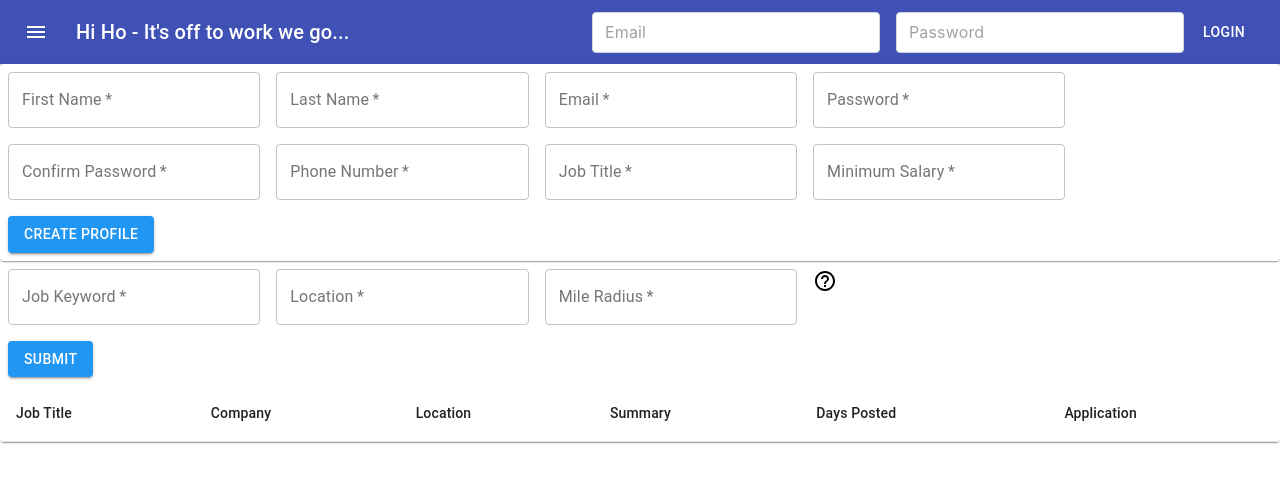
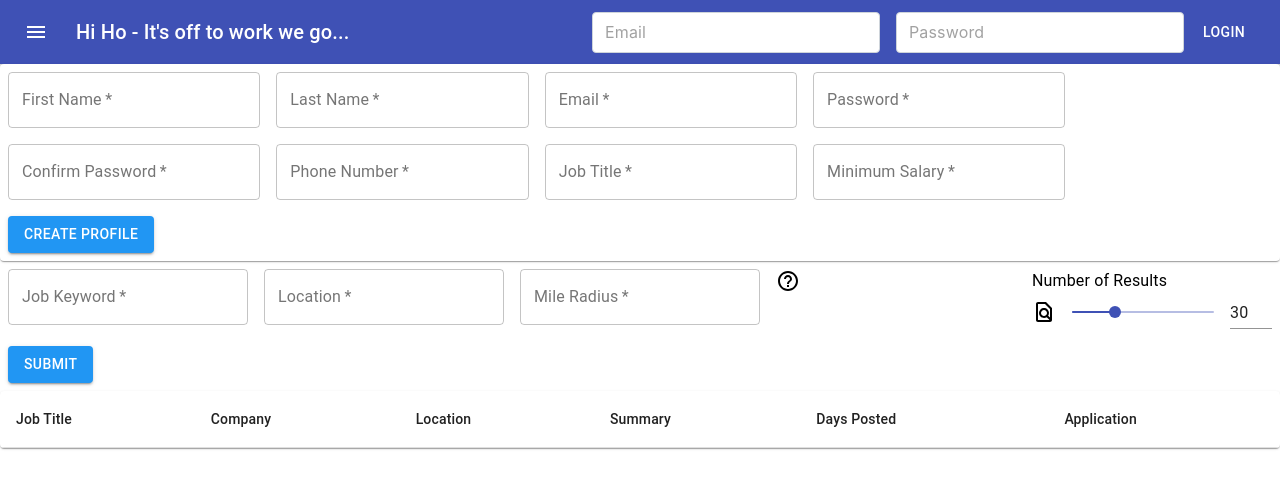
Before and after one commit to staffbotsteve/hi-ho-frontend, a React (Create React App) app: page / in a window 1280 px wide. Shown: the top 488 px of the page. Built offline with nearby package versions, Linux system fonts and the light colour scheme.

Commit message:
adds slider

```diff
--- a/src/components/APIInput/index.js
+++ b/src/components/APIInput/index.js
@@ -1,4 +1,4 @@
-import React, { createContext, useState } from "react";
+import React, { createContext, useState, useContext } from "react";
 import { makeStyles } from "@material-ui/core/styles";
 import TextField from "@material-ui/core/TextField";
 import API from "../../utils/API";
@@ -11,7 +11,8 @@ import TableContainer from "@material-ui/core/TableContainer";
 import TableHead from "@material-ui/core/TableHead";
 import TableRow from "@material-ui/core/TableRow";
 import Paper from "@material-ui/core/Paper";
-import Modal from "../Modal";
+import ModalCard from "../Modal";
+import Slider from "../Slider";
 
 const useStyles = makeStyles((theme) => ({
   root: {
@@ -31,15 +32,16 @@ export const DataContext = createContext();
 export default function APIInput() {
   const classes = useStyles();
 
+  const [job, setJob] = useState("");
   const [location, setLocation] = useState("");
   const [range, setRange] = useState("");
-  const [job, setJob] = useState("");
+  const [result, setResult] = useState("");
   const [zipResult, setZipResult] = useState([]);
 
   const handleSubmit = (e) => {
     e.preventDefault();
 
-    API.zipRecruiter(job, location, range).then((res) => {
+    API.zipRecruiter(job, location, range, result).then((res) => {
       setZipResult(res.jobs);
     });
   };
@@ -87,6 +89,7 @@ export default function APIInput() {
             value={range}
           />
           <Help />
+          <Slider onChange={(e) => setResult(JSON.stringify(e.target.value))} />
         </form>
 
         <SubmitBtn handleSubmit={handleSubmit}>Submit</SubmitBtn>
@@ -107,9 +110,12 @@ export default function APIInput() {
               {zipResult.map((row) => (
                 <TableRow key={row.id}>
                   <TableCell component="th" scope="row">
-                    <Modal location={row.city + ", " + row.state}>
+                    <ModalCard
+                      location={row.city + ", " + row.state}
+                      city={row.city}
+                    >
                       {row.name}
-                    </Modal>
+                    </ModalCard>
                   </TableCell>
                   <TableCell align="left">{row.hiring_company.name}</TableCell>
                   <TableCell align="left">{row.location}</TableCell>
--- a/src/components/Modal/index.js
+++ b/src/components/Modal/index.js
@@ -46,11 +46,18 @@ export default function TransitionsModal(props) {
     return price;
   };
 
+  const toTwoDigit = (num) => {
+    return parseInt(num).toFixed(2)
+  }
+
   const handleOpen = (event) => {
     setOpen(true);
     const cityState = event.target.getAttribute("location");
+    const justCity = event.target.getAttribute("city");
 
     API.ItemPrices(cityState).then((res) => {
+      if (res.error) {
+        API.ItemPrices(justCity).then((res) => {
           setGasPrice(
             findPrice(res.prices, "Gasoline (1 liter), Transportation")
               .average_price / 0.264172
@@ -70,6 +77,27 @@ export default function TransitionsModal(props) {
             ).average_price
           );
         });
+      } else if (res) {
+        setGasPrice(
+          findPrice(res.prices, "Gasoline (1 liter), Transportation")
+            .average_price / 0.264172
+        );
+        setBeerPrice(
+          findPrice(res.prices, "Domestic Beer (0.5 liter bottle), Markets")
+            .average_price
+        );
+        setMealPrice(
+          findPrice(res.prices, "Meal, Inexpensive Restaurant, Restaurants")
+            .average_price
+        );
+        setBasicPrice(
+          findPrice(
+            res.prices,
+            "Basic (Electricity, Heating, Cooling, Water, Garbage) for 85m2 Apartment, Utilities (Monthly)"
+          ).average_price
+        );
+      }
+    });
 
     API.CostOfLiving(cityState).then((res) => {
       setCostLiving(JSON.stringify(res));
@@ -82,7 +110,7 @@ export default function TransitionsModal(props) {
 
   return (
     <div>
-      <p onClick={handleOpen} location={props.location}>
+      <p onClick={handleOpen} location={props.location} city={props.city}>
         {props.children}
       </p>
       <Modal
@@ -106,7 +134,7 @@ export default function TransitionsModal(props) {
                 ? "Cost of living index of " +
                   props.location +
                   " is " +
-                  costLiving
+                  toTwoDigit(costLiving)
                 : "There is no Cost of Living Index available for this area."}
             </p>
             <p id="transition-modal-description"></p>
--- /dev/null
+++ b/src/components/Slider/index.js
@@ -0,0 +1,74 @@
+import React from "react";
+import { makeStyles } from "@material-ui/core/styles";
+import Grid from "@material-ui/core/Grid";
+import Typography from "@material-ui/core/Typography";
+import Slider from "@material-ui/core/Slider";
+import Input from "@material-ui/core/Input";
+import FindInPageIcon from "@material-ui/icons/FindInPageOutlined";
+
+const useStyles = makeStyles({
+  root: {
+    width: 250,
+  },
+  input: {
+    width: 42,
+  },
+});
+
+export default function InputSlider() {
+  const classes = useStyles();
+  const [value, setValue] = React.useState(30);
+
+  const handleSliderChange = (event, newValue) => {
+    setValue(newValue);
+  };
+
+  const handleInputChange = (event) => {
+    setValue(event.target.value === "" ? "" : Number(event.target.value));
+  };
+
+  const handleBlur = () => {
+    if (value < 0) {
+      setValue(0);
+    } else if (value > 100) {
+      setValue(100);
+    }
+  };
+
+  return (
+    <div className={classes.root}>
+      <Typography id="input-slider" gutterBottom>
+        Number of Results
+      </Typography>
+      <Grid container spacing={2} alignItems="center">
+        <Grid item>
+          <FindInPageIcon />
+        </Grid>
+        <Grid item xs>
+          <Slider
+            id="mySlider"
+            value={typeof value === "number" ? value : 0}
+            onChange={handleSliderChange}
+            aria-labelledby="input-slider"
+          />
+        </Grid>
+        <Grid item>
+          <Input
+            className={classes.input}
+            value={value}
+            margin="dense"
+            onChange={handleInputChange}
+            onBlur={handleBlur}
+            inputProps={{
+              step: 10,
+              min: 0,
+              max: 100,
+              type: "number",
+              "aria-labelledby": "input-slider",
+            }}
+          />
+        </Grid>
+      </Grid>
+    </div>
+  );
+}
--- a/src/index.js
+++ b/src/index.js
@@ -5,9 +5,9 @@ import App from './App';
 import * as serviceWorker from './serviceWorker';
 
 ReactDOM.render(
-  <React.StrictMode>
+  <div>
     <App />
-  </React.StrictMode>,
+  </div>,
   document.getElementById('root')
 );
 
--- a/src/utils/API.js
+++ b/src/utils/API.js
@@ -1,7 +1,7 @@
 import axios from "axios";
 
 export default {
-  zipRecruiter: function (job, location, range) {
+  zipRecruiter: function (job, location, range, numResult) {
     return axios.get(
       "https://api.ziprecruiter.com/jobs/v1?search=" +
         job +
@@ -9,7 +9,7 @@ export default {
         location +
         "&radius_miles=" +
         range +
-        "&days_ago=&jobs_per_page=10&page=1&api_key=un8v7z7yk9yyiuquy49vj9tnduejbwc8"
+        "&days_ago=&jobs_per_page=" + numResult + "&page=1&api_key=un8v7z7yk9yyiuquy49vj9tnduejbwc8"
     ).then((res) => {
       return res.data
     })
```
Lines whose indentation alone changed are shown as unchanged.
